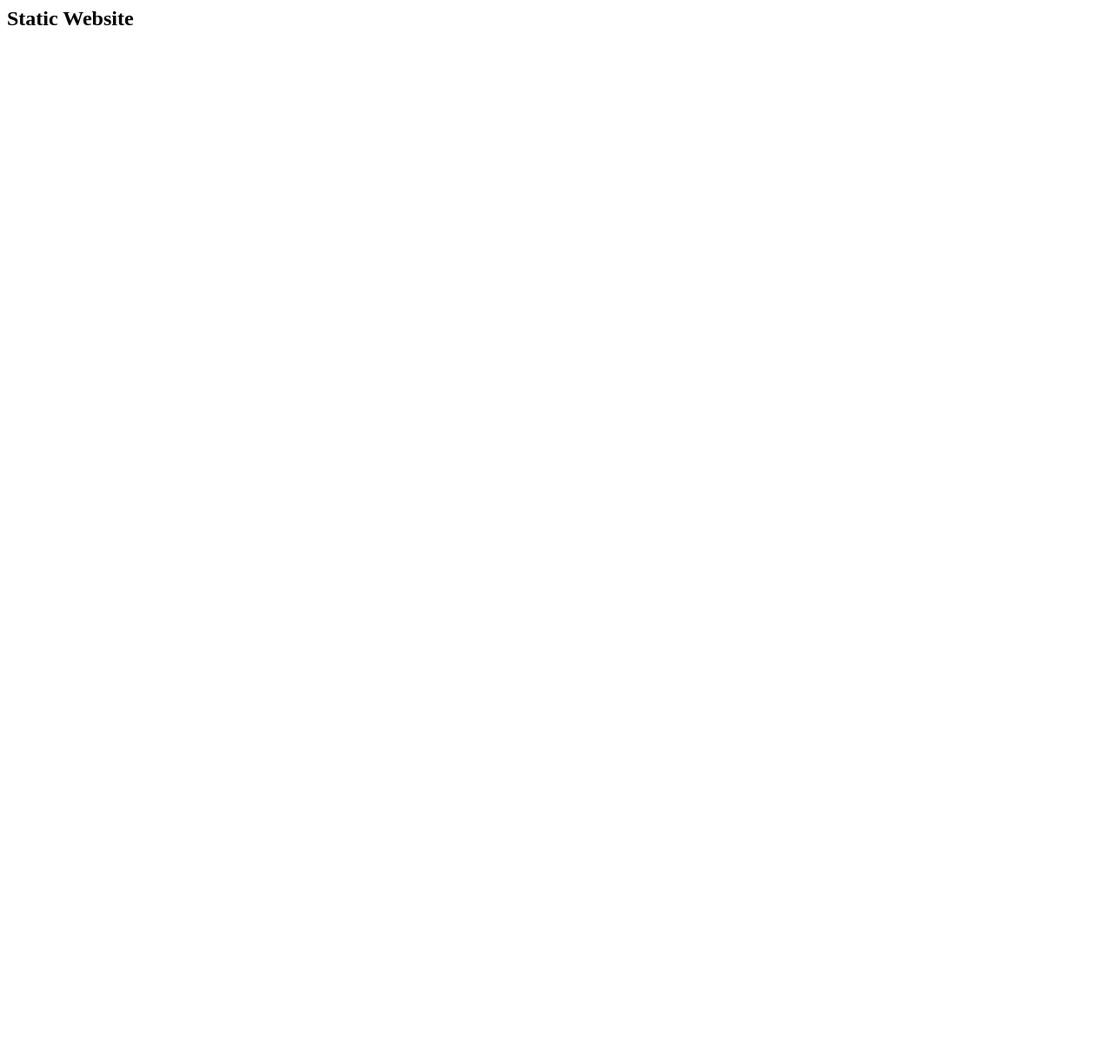
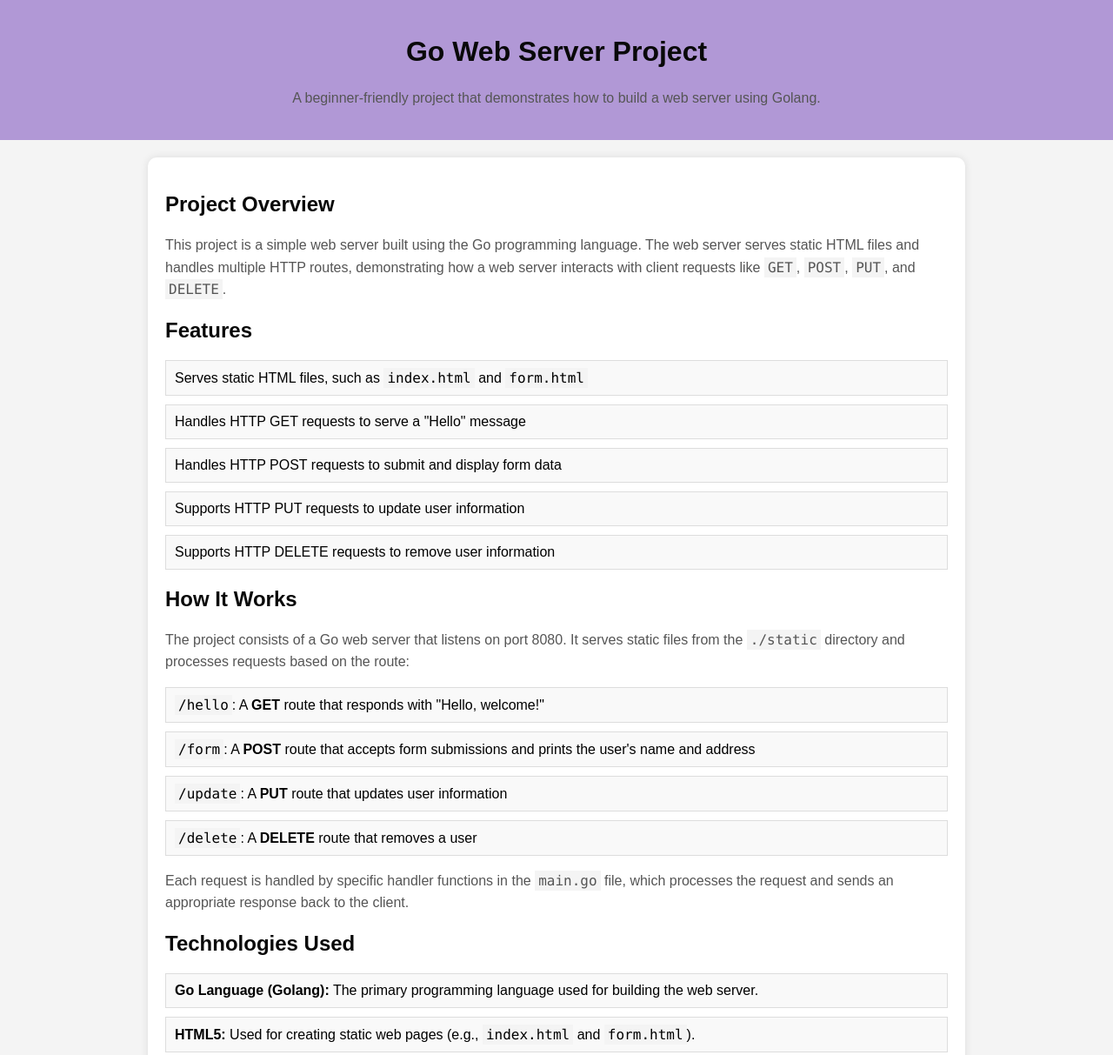
Before and after one commit to madhur-banger/web-server-go, a plain HTML site: page static/index.html in a window 1280 px wide. Shown: the top 1213 px of the page at 87% size. Before the commit the page ends 800 px from the top, so only its background shows below. Drawn offline with Linux system fonts and the light colour scheme.

Commit message:
Modified html file

```diff
--- a/static/index.html
+++ b/static/index.html
@@ -1,8 +1,147 @@
-<html>
-    <head>
-        <title>Static Website</title>
-    </head>
-    <body>
-        <h2>Static Website</h2>
-    </body>
+<!DOCTYPE html>
+<html lang="en">
+<head>
+    <meta charset="UTF-8">
+    <meta name="viewport" content="width=device-width, initial-scale=1.0">
+    <title>Go Web Server Project</title>
+    <style>
+        body {
+            font-family: Arial, sans-serif;
+            background-color: #f4f4f4;
+            margin: 0;
+            padding: 0;
+        }
+        header {
+            background-color: #b198d6;
+            color: white;
+            padding: 20px;
+            text-align: center;
+        }
+        main {
+            padding: 20px;
+            max-width: 900px;
+            margin: 20px auto;
+            background-color: white;
+            border-radius: 10px;
+            box-shadow: 0 0 10px rgba(0, 0, 0, 0.1);
+        }
+        h1, h2 {
+            color: #090909;
+        }
+        p {
+            line-height: 1.6;
+            color: #555;
+        }
+        footer {
+            text-align: center;
+            padding: 10px;
+            background-color: #333;
+            color: white;
+            position: absolute;
+            bottom: 0;
+            width: 100%;
+        }
+        ul {
+            list-style: none;
+            padding: 0;
+        }
+        li {
+            background-color: #f9f9f9;
+            margin: 10px 0;
+            padding: 10px;
+            border: 1px solid #ddd;
+        }
+        code {
+            background-color: #f4f4f4;
+            padding: 2px 4px;
+            font-family: Consolas, 'Courier New', monospace;
+        }
+    </style>
+</head>
+<body>
+
+<header>
+    <h1>Go Web Server Project</h1>
+    <p>A beginner-friendly project that demonstrates how to build a web server using Golang.</p>
+</header>
+
+<main>
+    <section>
+        <h2>Project Overview</h2>
+        <p>This project is a simple web server built using the Go programming language. The web server serves static HTML files and handles multiple HTTP routes, demonstrating how a web server interacts with client requests like <code>GET</code>, <code>POST</code>, <code>PUT</code>, and <code>DELETE</code>.</p>
+    </section>
+
+    <section>
+        <h2>Features</h2>
+        <ul>
+            <li>Serves static HTML files, such as <code>index.html</code> and <code>form.html</code></li>
+            <li>Handles HTTP GET requests to serve a "Hello" message</li>
+            <li>Handles HTTP POST requests to submit and display form data</li>
+            <li>Supports HTTP PUT requests to update user information</li>
+            <li>Supports HTTP DELETE requests to remove user information</li>
+        </ul>
+    </section>
+
+    <section>
+        <h2>How It Works</h2>
+        <p>The project consists of a Go web server that listens on port 8080. It serves static files from the <code>./static</code> directory and processes requests based on the route:</p>
+        <ul>
+            <li><code>/hello</code>: A <strong>GET</strong> route that responds with "Hello, welcome!"</li>
+            <li><code>/form</code>: A <strong>POST</strong> route that accepts form submissions and prints the user's name and address</li>
+            <li><code>/update</code>: A <strong>PUT</strong> route that updates user information</li>
+            <li><code>/delete</code>: A <strong>DELETE</strong> route that removes a user</li>
+        </ul>
+        <p>Each request is handled by specific handler functions in the <code>main.go</code> file, which processes the request and sends an appropriate response back to the client.</p>
+    </section>
+
+    <section>
+        <h2>Technologies Used</h2>
+        <ul>
+            <li><strong>Go Language (Golang):</strong> The primary programming language used for building the web server.</li>
+            <li><strong>HTML5:</strong> Used for creating static web pages (e.g., <code>index.html</code> and <code>form.html</code>).</li>
+            <li><strong>HTTP:</strong> Protocol used to handle GET, POST, PUT, and DELETE requests between the client and server.</li>
+        </ul>
+    </section>
+
+    <section>
+        <h2>Folder Structure</h2>
+        <ul>
+            <li><code>go-server/</code>: The main project directory containing all the files.</li>
+            <li><code>main.go</code>: The main Go file where the server is defined and routes are handled.</li>
+            <li><code>static/</code>: Directory containing static HTML files.</li>
+            <ul>
+                <li><code>index.html</code>: The main landing page of the website (this file).</li>
+                <li><code>form.html</code>: The form used to submit data via a POST request.</li>
+            </ul>
+        </ul>
+    </section>
+
+    <section>
+        <h2>How to Run the Project</h2>
+        <p>Follow these steps to run the project on your local machine:</p>
+        <ol>
+            <li>Make sure you have Go installed on your system.</li>
+            <li>Navigate to the project directory:</li>
+            <pre><code>cd go-server</code></pre>
+            <li>Run the web server using the command:</li>
+            <pre><code>go run main.go</code></pre>
+            <li>Open your browser and go to <code>http://localhost:8080</code> to access the site.</li>
+        </ol>
+    </section>
+
+    <section>
+        <h2>Future Improvements</h2>
+        <ul>
+            <li>Add user authentication and session management.</li>
+            <li>Store user data in a database like SQLite or PostgreSQL.</li>
+            <li>Implement a front-end framework like React for more dynamic UI.</li>
+        </ul>
+    </section>
+</main>
+
+<!-- <footer>
+    <p>&copy; 2024 My Go Web Server Project. All rights reserved.</p>
+</footer> -->
+
+</body>
 </html>
```
